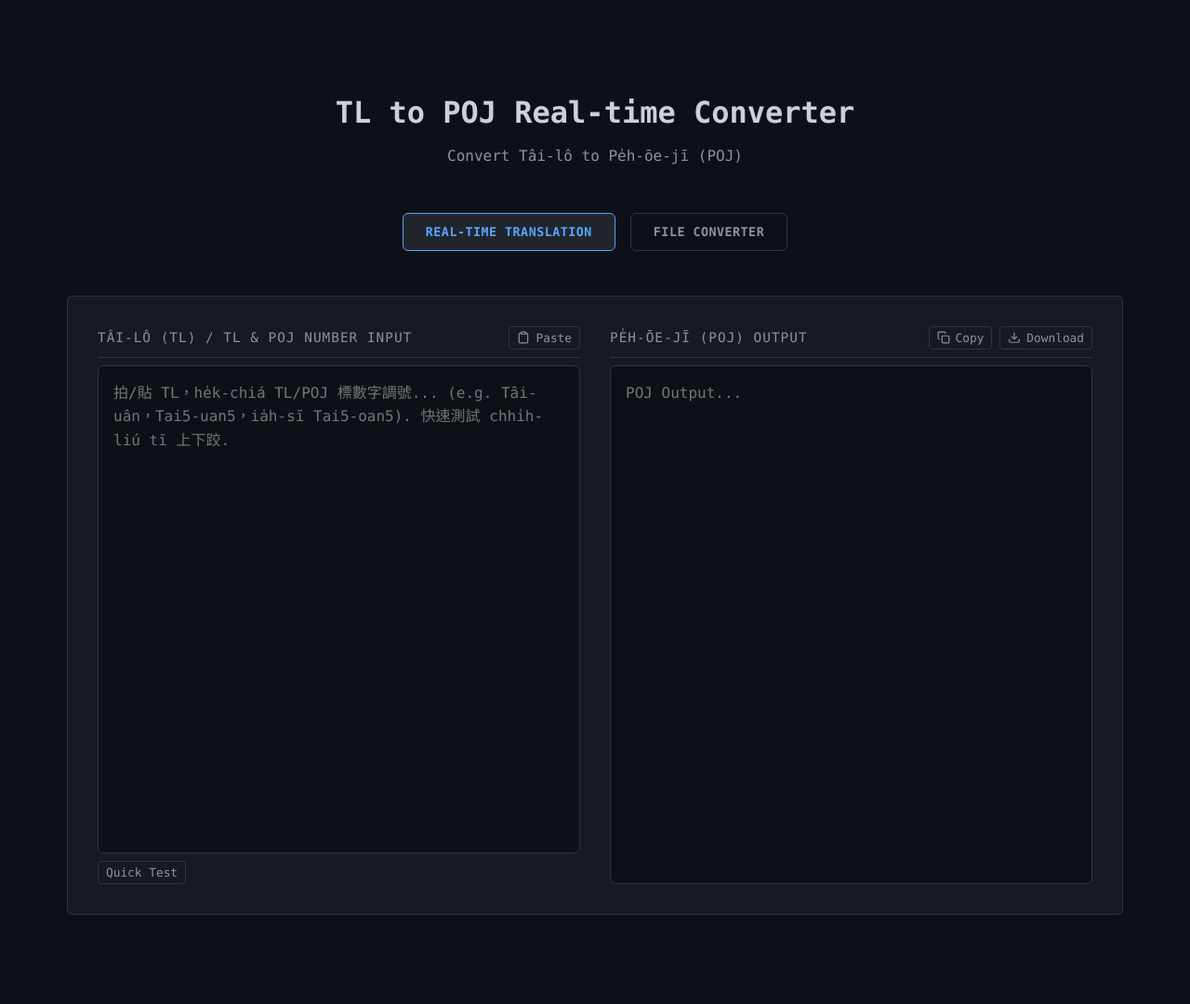
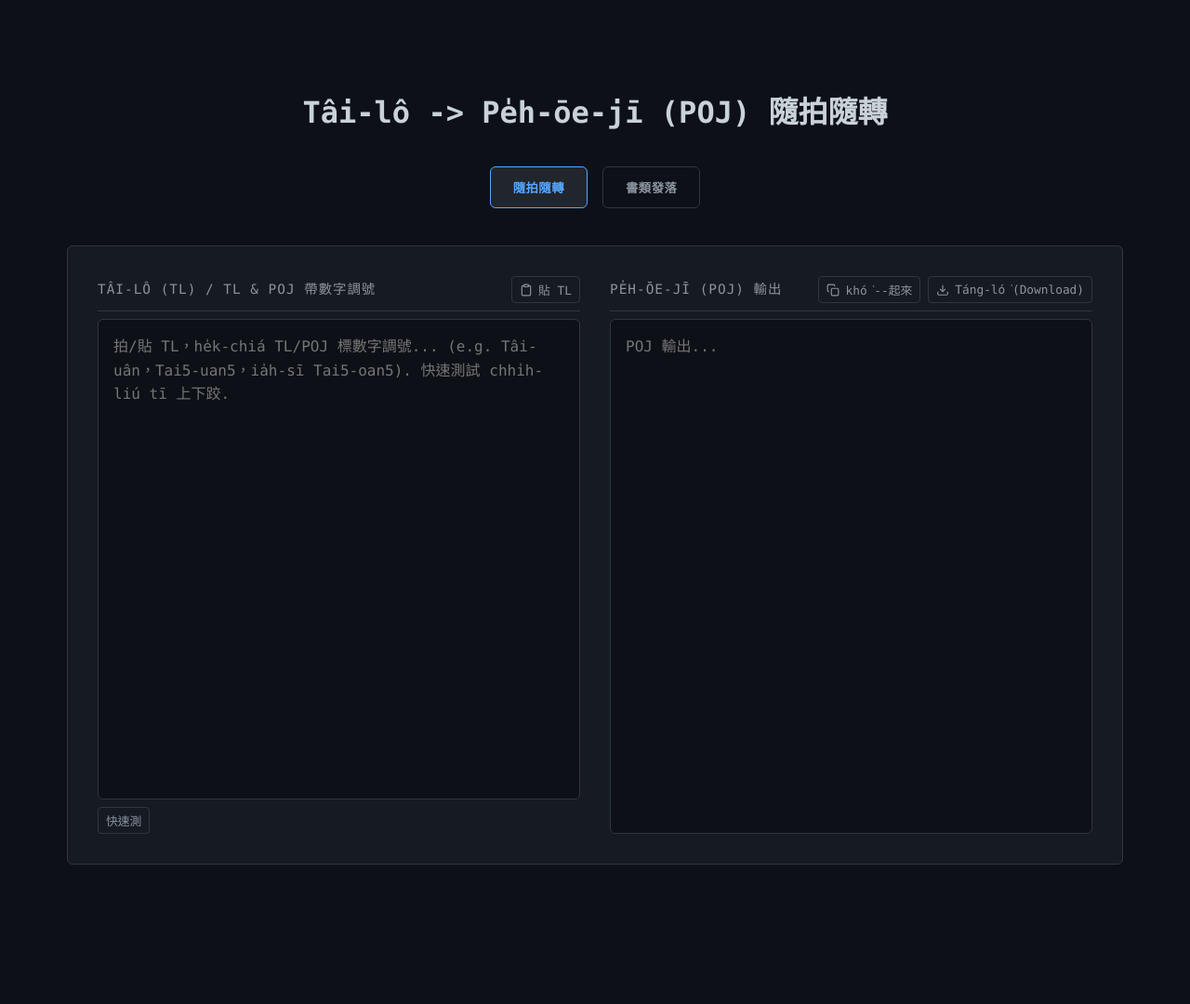
Before and after one commit to CyberOoHim/CyberOoHim.github.io, a Jekyll site: the page built from pages/tl_poj_converter.html, in a window 1280 px wide. Shown: the whole page at 93% size. Built offline with Jekyll 4.4.1, drawn with Linux system fonts in a browser that asks for light colours; after the commit the page ends 1026 px from its top, so only the background shows below that.

Commit message:
feat: add TL to POJ real-time and file converter application

```diff
--- a/pages/tl_poj_converter.html
+++ b/pages/tl_poj_converter.html
@@ -57,26 +57,21 @@ permalink: /pages/tl_poj_converter.html
 
         header {
             text-align: center;
-            margin-bottom: var(--spacing-sm);
+            margin-bottom: 0;
         }
 
         h1 {
             font-family: var(--font-mono);
             font-size: 2rem;
-            margin-bottom: var(--spacing-xs);
+            margin-bottom: 0;
             color: var(--text-primary);
-        }
-
-        .subtitle {
-            font-family: var(--font-mono);
-            color: var(--text-secondary);
         }
 
         /* Tabs */
         .tabs {
             display: flex;
             gap: var(--spacing-sm);
-            margin-bottom: var(--spacing-sm);
+            margin-bottom: var(--spacing-xs);
             justify-content: center;
         }
 
@@ -267,7 +262,6 @@ permalink: /pages/tl_poj_converter.html
     <div class="container">
         <header>
             <h1 id="ui-title"></h1>
-            <p id="ui-subtitle" class="subtitle"></p>
         </header>
 
         <div class="tabs">
@@ -365,37 +359,36 @@ permalink: /pages/tl_poj_converter.html
     <script>
         // --- UI Constants ---
         const UI_STRINGS = {
-            title: "TL to POJ Real-time Converter",
-            subtitle: "Convert Tâi-lô to Pe̍h-ōe-jī (POJ)",
+            title: "Tâi-lô -> Pe̍h-ōe-jī (POJ) 隨拍隨轉",
             tabs: {
-                realtime: "Real-time Translation",
-                file: "File Converter"
+                realtime: "隨拍隨轉",
+                file: "書類發落"
             },
             labels: {
-                input: "Tâi-lô (TL) / TL & POJ Number Input",
-                output: "Pe̍h-ōe-jī (POJ) Output",
-                result: "Conversion Result"
+                input: "Tâi-lô (TL) / TL & POJ 帶數字調號",
+                output: "Pe̍h-ōe-jī (POJ) 輸出",
+                result: "轉換結果"
             },
             buttons: {
-                paste: "Paste",
-                copy: "Copy",
-                download: "Download",
-                chooseFile: "Choose File",
-                copied: "Copied!",
-                quickTest: "Quick Test"
+                paste: "貼 TL",
+                copy: "khó͘--起來",
+                download: "Táng-ló͘(Download)",
+                chooseFile: "Ap-ló͘(Upload) 書類",
+                copied: "khó͘ 好--ah!",
+                quickTest: "快速測"
             },
             placeholders: {
                 input: "拍/貼 TL，he̍k-chiá TL/POJ 標數字調號... (e.g. Tâi-uân，Tai5-uan5，ia̍h-sī Tai5-oan5). 快速測試 chhi̍h-liú tī 上下跤.",
-                output: "POJ Output...",
-                preview: "Output will appear here..."
+                output: "POJ 輸出...",
+                preview: "輸出會 tī chia..."
             },
             dropZone: {
-                main: "Drag & Drop a text file here",
-                or: "or"
+                main: "Kā 書類 拖來 chia",
+                or: "ia̍h-sī"
             },
             messages: {
-                clipboardError: "Clipboard access denied. Please press Ctrl+V to paste manually.",
-                truncated: "\n... (truncated for preview)"
+                clipboardError: "無法度自動貼，chhi̍h Ctrl+V 貼看覓。",
+                truncated: "\n... (鉸短先看--一下)"
             },
             testSample: `=== TL Diacritic Input ===
 TL: Tâi-uân sī chi̍t-ê hó só͘-chāi.
```
Also changed, not shown: other parts of pages/tl_poj_converter.html (+0 -1 lines).
